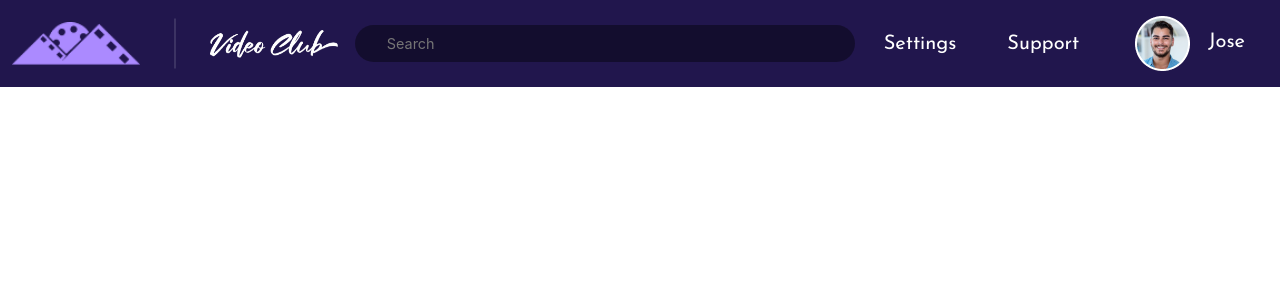
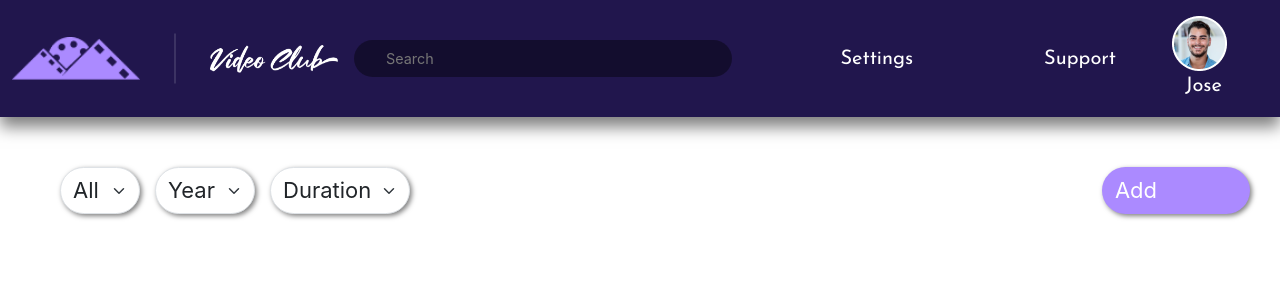
Before and after one commit to JhonattanSSG01/CRUD_clubMovies, a React (Create React App) app in the folder front_end/: page / in a window 1280 px wide. Shown: the top 300 px of the page. Built offline with nearby package versions, Linux system fonts and the light colour scheme; the HTML template or start-up script is replaced by a standard one.

Commit message:
Agregando parte de los botones de filtro y agregar

```diff
--- a/front_end/src/components/Header/Header.jsx
+++ b/front_end/src/components/Header/Header.jsx
@@ -3,6 +3,7 @@ import "./header.css";
 import Logo from "../assets/logo.png";
 import LogoT from "../assets/logotipo.png";
 import Porfile from "../assets/porfile.png";
+import Table from "../Main/Table";
 const Header = () => {
   return (
     <>
@@ -91,6 +92,7 @@ const Header = () => {
           </div>
         </nav>
       </header>
+      <Table />
     </>
   );
 };
--- a/front_end/src/components/Header/header.css
+++ b/front_end/src/components/Header/header.css
@@ -2,6 +2,7 @@
 
 header > .navbar {
   background-color: #21164d;
+  box-shadow: 0px 10px 15px rgba(0, 0, 0, .5);
 }
 
 .container-fluid {
--- /dev/null
+++ b/front_end/src/components/Main/Table.jsx
@@ -0,0 +1,41 @@
+import React from "react";
+import "./table.css";
+
+const Table = () => {
+  return (
+    <>
+      <main>
+        <div className="container-buttons">
+          <div className="container-filter">
+            <select class="form-select all" aria-label="Default select example">
+              <option selected>All</option>
+              <option value="1">One</option>
+              <option value="2">Two</option>
+              <option value="3">Three</option>
+            </select>
+            <select class="form-select year" aria-label="Default select example">
+              <option selected>Year</option>
+              <option value="1">One</option>
+              <option value="2">Two</option>
+              <option value="3">Three</option>
+            </select>
+            <select class="form-select duration" aria-label="Default select example">
+              <option selected>Duration</option>
+              <option value="1">One</option>
+              <option value="2">Two</option>
+              <option value="3">Three</option>
+            </select>
+          </div>
+          <div className="add">
+            <button type="button" class="btn">
+              Add
+              <i className="ri-add-line icon"></i>
+            </button>
+          </div>
+        </div>
+      </main>
+    </>
+  );
+};
+
+export default Table;
--- /dev/null
+++ b/front_end/src/components/Main/table.css
@@ -0,0 +1,53 @@
+.form-select{
+  margin-right: 15px;
+  border-radius: 40px;
+  box-shadow: 2px 2px 5px rgba(0, 0, 0, .5);
+  font-size: 22px;
+  cursor: pointer;
+}
+
+.all{
+  width: 80px;
+}
+.year{
+  width: 100px;
+}
+.duration{
+  width: 140px;
+}
+
+.form-select:hover{
+  background-color: #AB8AFF;
+  outline: none;
+  border: none;
+}
+
+.container-buttons,
+.container-filter {
+  display: flex;
+  align-items: center;
+  justify-content: space-between;
+  margin: 25px 30px;
+}
+
+.btn{
+  background-color: #AB8AFF;
+  color: #fff;
+  border-radius: 50px;
+  font-size: 22px;
+  box-shadow: 2px 2px 5px rgba(0, 0, 0, .5);
+  transition: all .5s;
+}
+
+.btn:hover{
+  background-color: #21164D;
+  color: #fff;
+  transform: scale(.95);
+  transition: all .5s;
+  box-shadow: inset 2px 2px 5px rgba(255, 255, 255, .5);
+}
+
+.icon{
+  font-size: 20px;
+  margin-left: 80px;
+}
```
